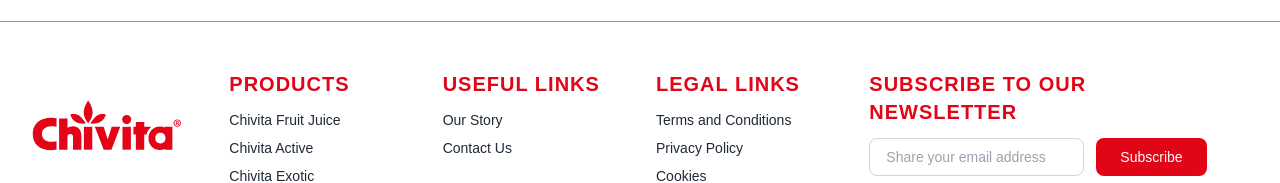
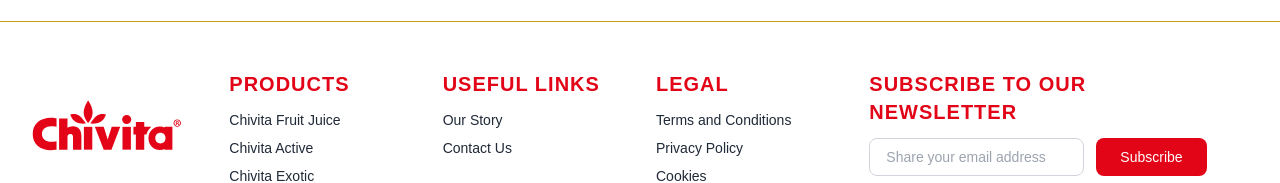
Before and after one commit to folad009/chivita-juices, a Next.js app: page / in a window 1280 px wide. Shown: the part 2282-2465 px from the top of the page. Built offline with nearby package versions, Linux system fonts and the light colour scheme.

Commit message:
this is update on footer

```diff
--- a/src/components/common/Footer.jsx
+++ b/src/components/common/Footer.jsx
@@ -97,7 +97,7 @@
             className="mb-3 text-xl font-semibold tracking-wider text-[#e20417] uppercase"
             style={{ fontFamily: "Bebas Neue, sans-serif" }}
           >
-            Legal Links
+            Legal
           </p>
           {policyLinks.map((link, index) => (
             <a
```
